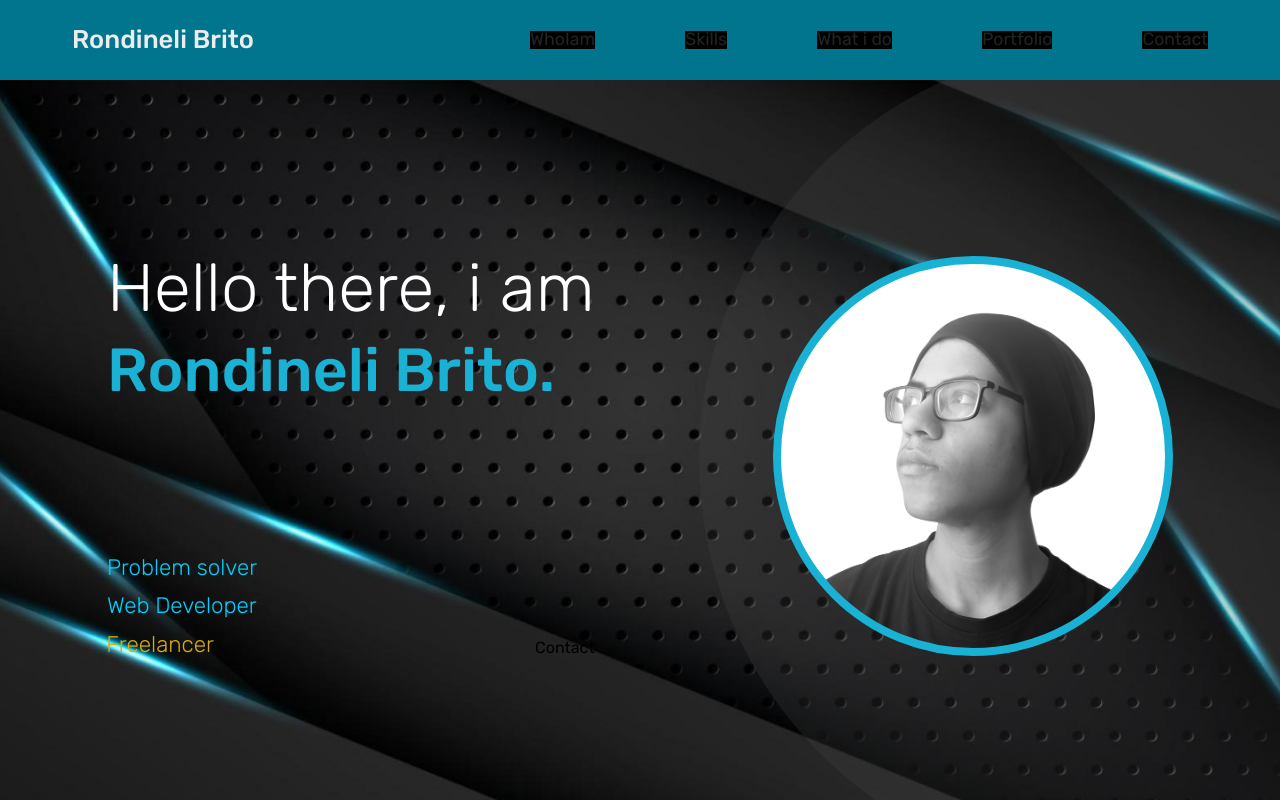
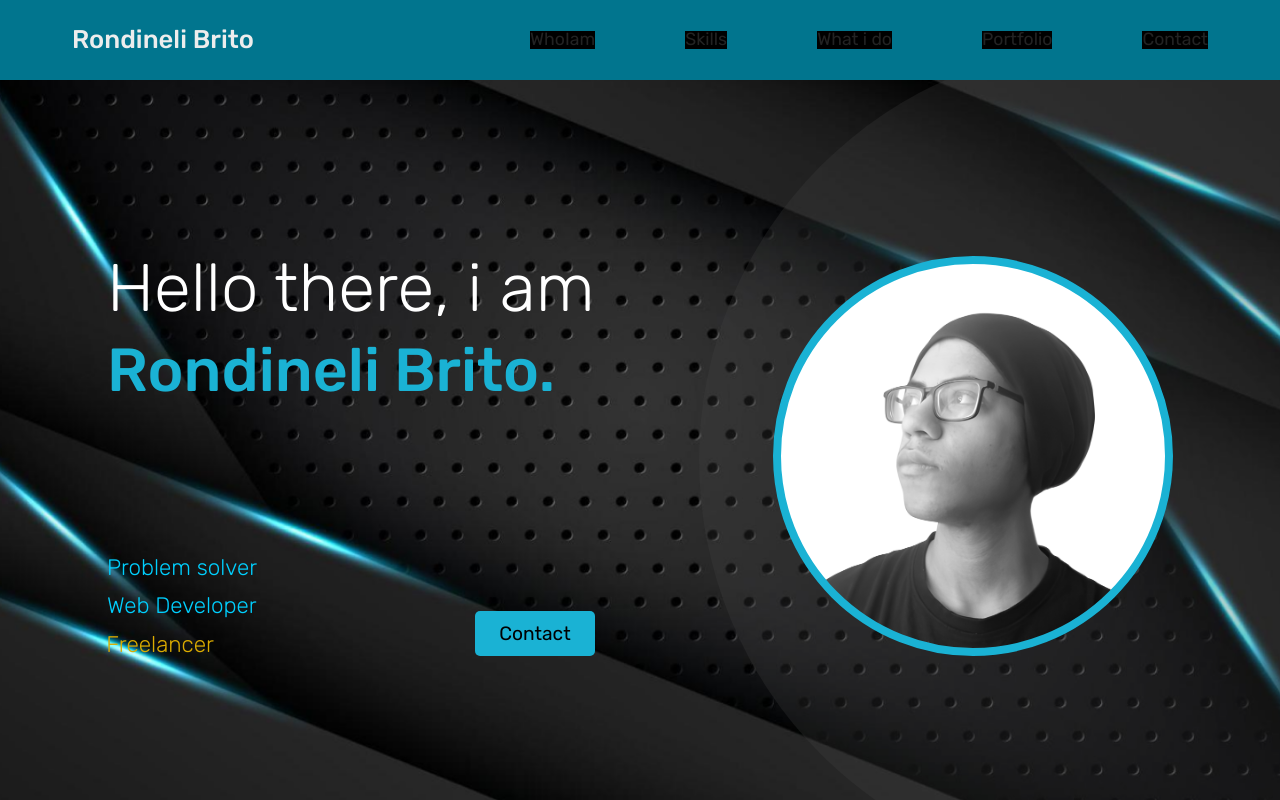
Before and after one commit to Ronnie018/portfolio, a React (Vite) app: page / in a window 1280 px wide. Shown: the top 800 px of the page. Built offline with nearby package versions, Linux system fonts and the light colour scheme; some icons are missing; a web font is replaced by a local one.

Commit message:
add anchor to contact section

```diff
--- a/src/pages/home/sections/Contact/index.tsx
+++ b/src/pages/home/sections/Contact/index.tsx
@@ -4,7 +4,7 @@ import ContactForm from '../../../../components/ContactForm';
 
 export default function Contact() {
   return (
-    <StContact>
+    <StContact id='contact'>
       <div className='container'>
         <div className='description'>
           <p>
--- a/src/pages/home/sections/Hero/index.tsx
+++ b/src/pages/home/sections/Hero/index.tsx
@@ -58,7 +58,9 @@ const Hero = () => {
                 </ul>
               </div>
               <div className='contact'>
-                <button>Contact</button>
+                <a href='#contact' className='contact-btn'>
+                  Contact
+                </a>
               </div>
             </div>
           </div>
```
